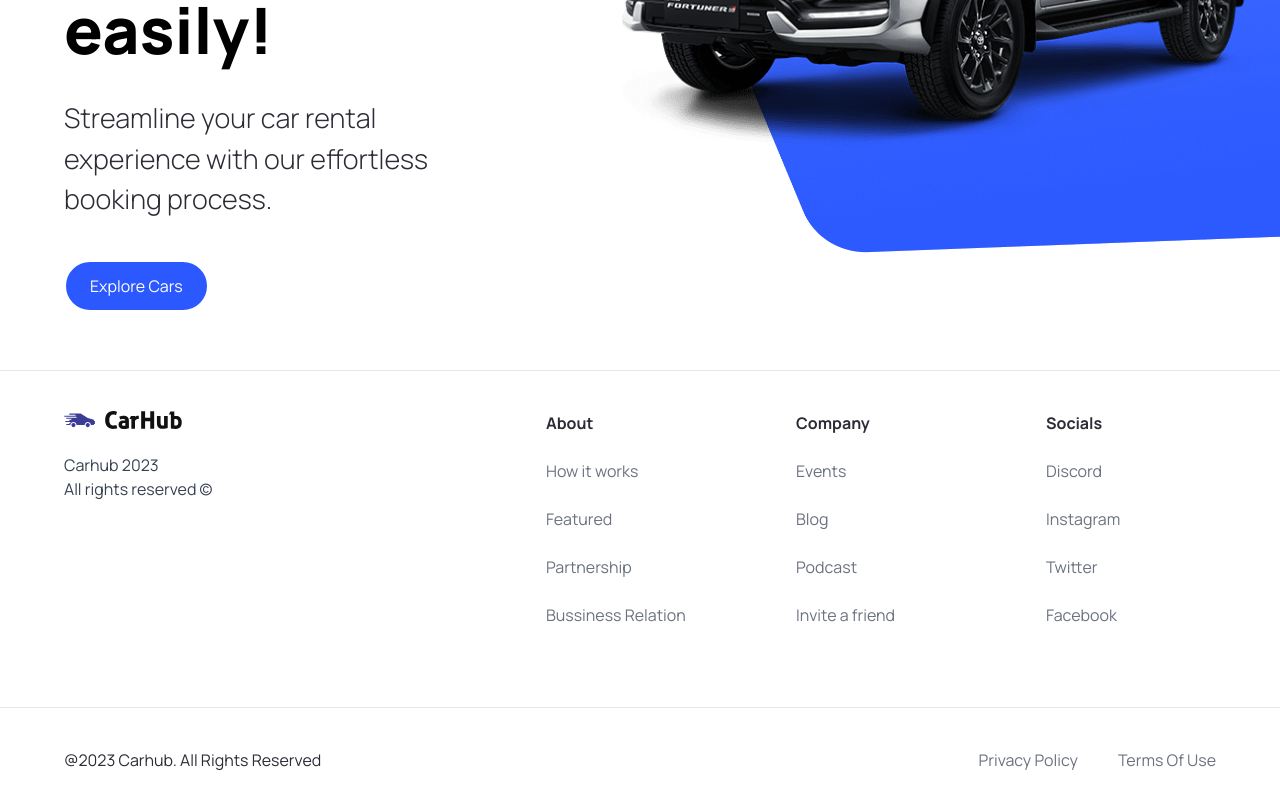
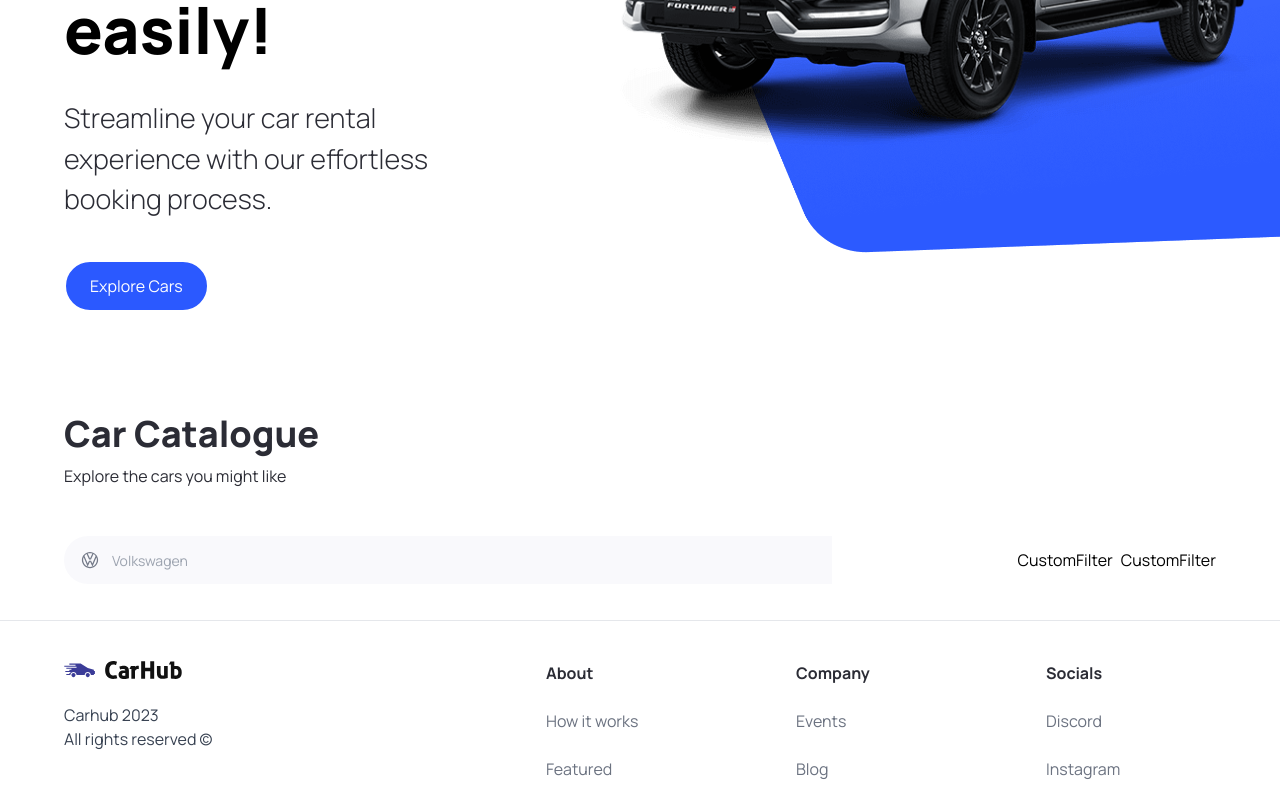
Before and after one commit to aliamirk/Car-Showcase-Website, a Next.js app: page / in a window 1280 px wide. Shown: the part 450-1247 px from the top of the page. Built offline with nearby package versions, Linux system fonts and the light colour scheme.

Commit message:
Add Search Funtionality

```diff
--- a/app/page.tsx
+++ b/app/page.tsx
@@ -1,10 +1,36 @@
 import Image from "next/image";
 import Hero from "../components/Layout/Hero";
+import SearchBar from "../components/UI/SearchBar";
+import CustomFilter from "../components/UI/CustomFilter";
 
 export default function Home() {
   return (
     <main className="overflow-hidden">
       <Hero />
+
+      {/* Container */}
+      <div className="mt-12 padding-x padding-y max-width" id="discover">
+        {/* Heading */}
+        <div className="home__text-container">
+          <h1 className="text-4xl font-extrabold">
+              Car Catalogue
+          </h1>
+          <p>
+            Explore the cars you might like
+          </p>
+        </div>
+
+        <div className="home__filters">
+          <SearchBar />
+
+          <div className="home__filter-container">
+            <CustomFilter title="fuel" />
+            <CustomFilter title="year" />
+          </div>
+        </div>
+
+      </div>
+
     </main>
   );
 }
--- a/components/Layout/Footer.tsx
+++ b/components/Layout/Footer.tsx
@@ -60,7 +60,7 @@
         {/* Privacy and designed by */}
 
         <div className="flex justify-between items-center flex-wrap mt-10 border-t border-gray-200 sm:px-16 px-6 py-10 ">
-          {/*  */}
+
           <p>
              @2023 Carhub. All Rights Reserved
           </p>
--- /dev/null
+++ b/components/UI/CustomFilter.tsx
@@ -0,0 +1,8 @@
+import React from "react";
+import { CustomFilterProps } from "../../types";
+
+const CustomFilter = (props: CustomFilterProps) => {
+  return <div>CustomFilter</div>;
+};
+
+export default CustomFilter;
--- /dev/null
+++ b/components/UI/SearchBar.tsx
@@ -0,0 +1,27 @@
+"use client";
+
+import { useState } from 'react';
+import SearchManufacturer from './SearchManufacturer';
+
+const SearchBar = () => {
+
+  const [manufacturer, setManufacturer] = useState("");
+
+
+  const handleSearch = () => {};
+
+  return (
+    <form className="searchbar" onSubmit={handleSearch} >
+
+      <div className='searchbar__item'>
+        <SearchManufacturer
+          manufacturer={manufacturer}
+          setManufacturer={setManufacturer}
+        />
+      </div>
+
+    </form>
+  )
+}
+
+export default SearchBar
--- /dev/null
+++ b/components/UI/SearchManufacturer.tsx
@@ -0,0 +1,92 @@
+"use client";
+
+import { manufacturers } from "../../constants";
+import { useState } from "react";
+import Image from "next/image";
+import { SearchManufacturerProps } from "../../types";
+import { Combobox, Transition } from "@headlessui/react";
+import { Fragment } from "react";
+
+const SearchManufacturer = (props: SearchManufacturerProps) => {
+  const [query, setQuery] = useState("");
+
+  const { manufacturer } = props;
+  // sets query to input value
+  const QueryChangeHandler = (event: any) => {
+    setQuery(event.target.value);
+  };
+
+  // display manufacurers names in the combobex based on the query or inpu typed by the user
+  // returns manufacturers starting from the alphabets typed by the user
+  const filteredManufacturers =
+    query === ""
+      ? manufacturers
+      : manufacturers.filter((item) => {
+          item
+            .toLowerCase()
+            .replace(/\s+/g, "")
+            .includes(query.toLowerCase().replace(/\s+/g, ""));
+        });
+
+  return (
+    // Container
+    <div className="search-manufacturer">
+      <Combobox>
+        <div className="relative w-full">
+          {/* Logo Image */}
+          <Combobox.Button className="absolute top-[14px] ">
+            <Image
+              src="/car-logo.svg"
+              width={20}
+              height={20}
+              alt="Car Logo"
+              className="ml-4"
+            />
+          </Combobox.Button>
+
+          {/* Placeolder text */}
+          <Combobox.Input
+            className="search-manufacturer__input"
+            placeholder="Volkswagen"
+            displayValue={(manufacturer: string) => manufacturer}
+            onChange={QueryChangeHandler}
+          />
+
+          <Transition
+            as={Fragment}
+            leave="transition ease-in duration-100"
+            leaveFrom="opacity-100"
+            leaveTo="opacity-0"
+            afterLeave={() => {
+              setQuery("");
+            }}
+          >
+
+            <Combobox.Options>
+
+
+                {/* Rendering manufactures which match query */}
+                {filteredManufacturers.map((item) => (
+                  <Combobox.Option
+                    key={item}
+                    className={({ active }) =>
+                      `relative search-manufacturer__option ${
+                        active ? "bg-primary-blue text-white" : "text-gray-900"
+                      }`
+                    }
+                    value={item}
+                  >
+                    {item}
+                  </Combobox.Option>
+                ))}
+
+
+            </Combobox.Options>
+          </Transition>
+        </div>
+      </Combobox>
+    </div>
+  );
+};
+
+export default SearchManufacturer;
--- a/package.json
+++ b/package.json
@@ -9,6 +9,7 @@
     "lint": "next lint"
   },
   "dependencies": {
+    "@headlessui/react": "^1.7.15",
     "@types/node": "20.3.1",
     "@types/react": "18.2.13",
     "@types/react-dom": "18.2.6",
```
Also changed, not shown: types/index.ts (+11 -2 lines), 1 other file (tests, documents, lock files or other folders).
